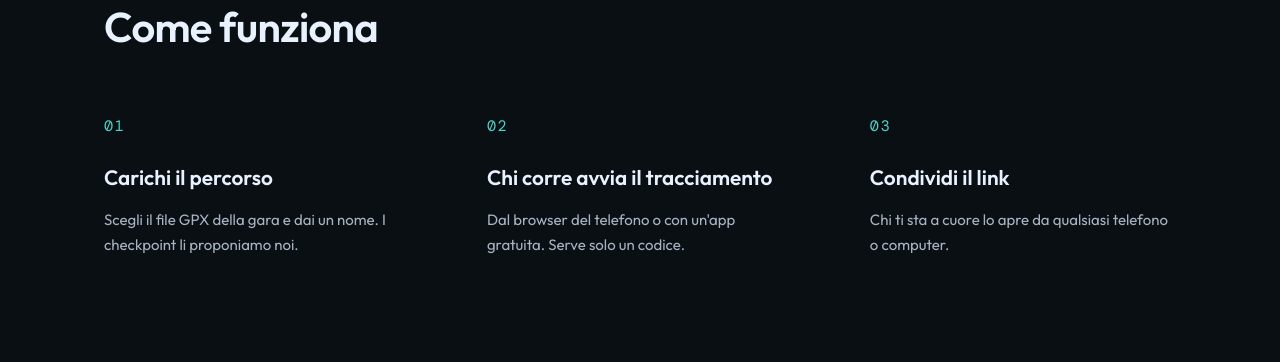
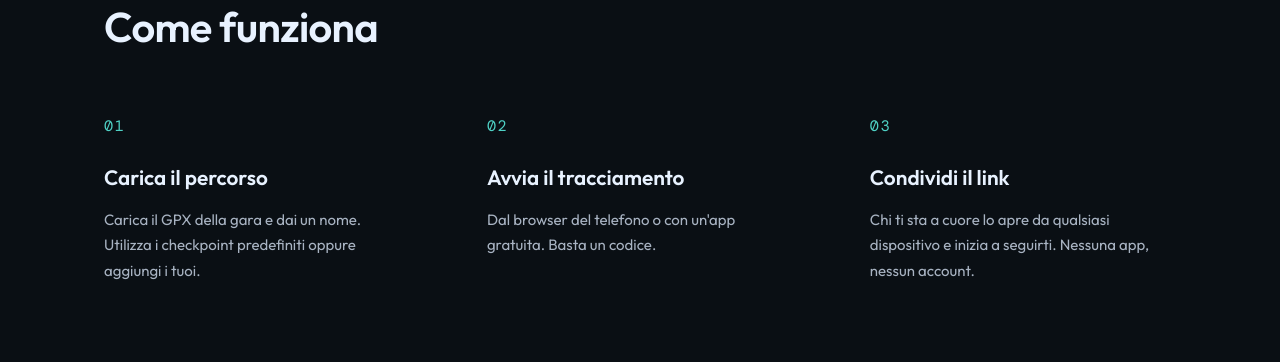
Before and after one commit to ciao-madesign/surfer, a website: page public/index.html in a window 1280 px wide. Shown: the part 1696-2058 px from the top of the page. Drawn offline with Linux system fonts and the light colour scheme.

Commit message:
Testi: Come funziona
Co-Authored-By: Claude Sonnet 5.5 <noreply@anthropic.com>
Claude-Session: https://claude.ai/code/session_01FMdp5Pspd6iaQmYYNt991V

```diff
--- a/public/index.html
+++ b/public/index.html
@@ -41,9 +41,9 @@
   <section class="sec" id="come-funziona">
     <h2>Come funziona</h2>
     <div class="steps">
-      <div class="step"><span class="n">01</span><h3>Carichi il percorso</h3><p>Scegli il file GPX della gara e dai un nome. I checkpoint li proponiamo noi.</p></div>
-      <div class="step"><span class="n">02</span><h3>Chi corre avvia il tracciamento</h3><p>Dal browser del telefono o con un'app gratuita. Serve solo un codice.</p></div>
-      <div class="step"><span class="n">03</span><h3>Condividi il link</h3><p>Chi ti sta a cuore lo apre da qualsiasi telefono o computer.</p></div>
+      <div class="step"><span class="n">01</span><h3>Carica il percorso</h3><p>Carica il GPX della gara e dai un nome. Utilizza i checkpoint predefiniti oppure aggiungi i tuoi.</p></div>
+      <div class="step"><span class="n">02</span><h3>Avvia il tracciamento</h3><p>Dal browser del telefono o con un'app gratuita. Basta un codice.</p></div>
+      <div class="step"><span class="n">03</span><h3>Condividi il link</h3><p>Chi ti sta a cuore lo apre da qualsiasi dispositivo e inizia a seguirti. Nessuna app, nessun account.</p></div>
     </div>
   </section>
 
```
